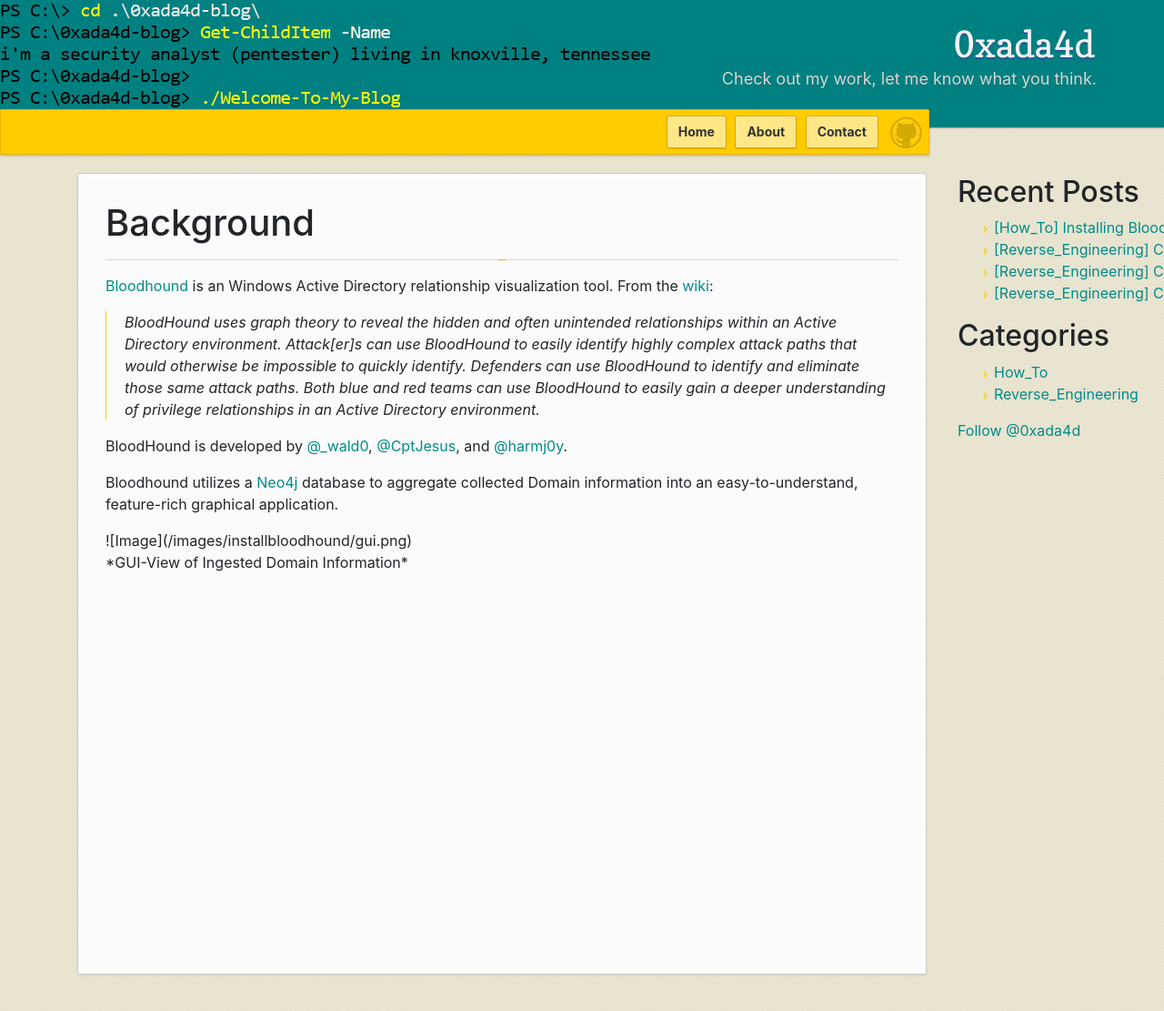
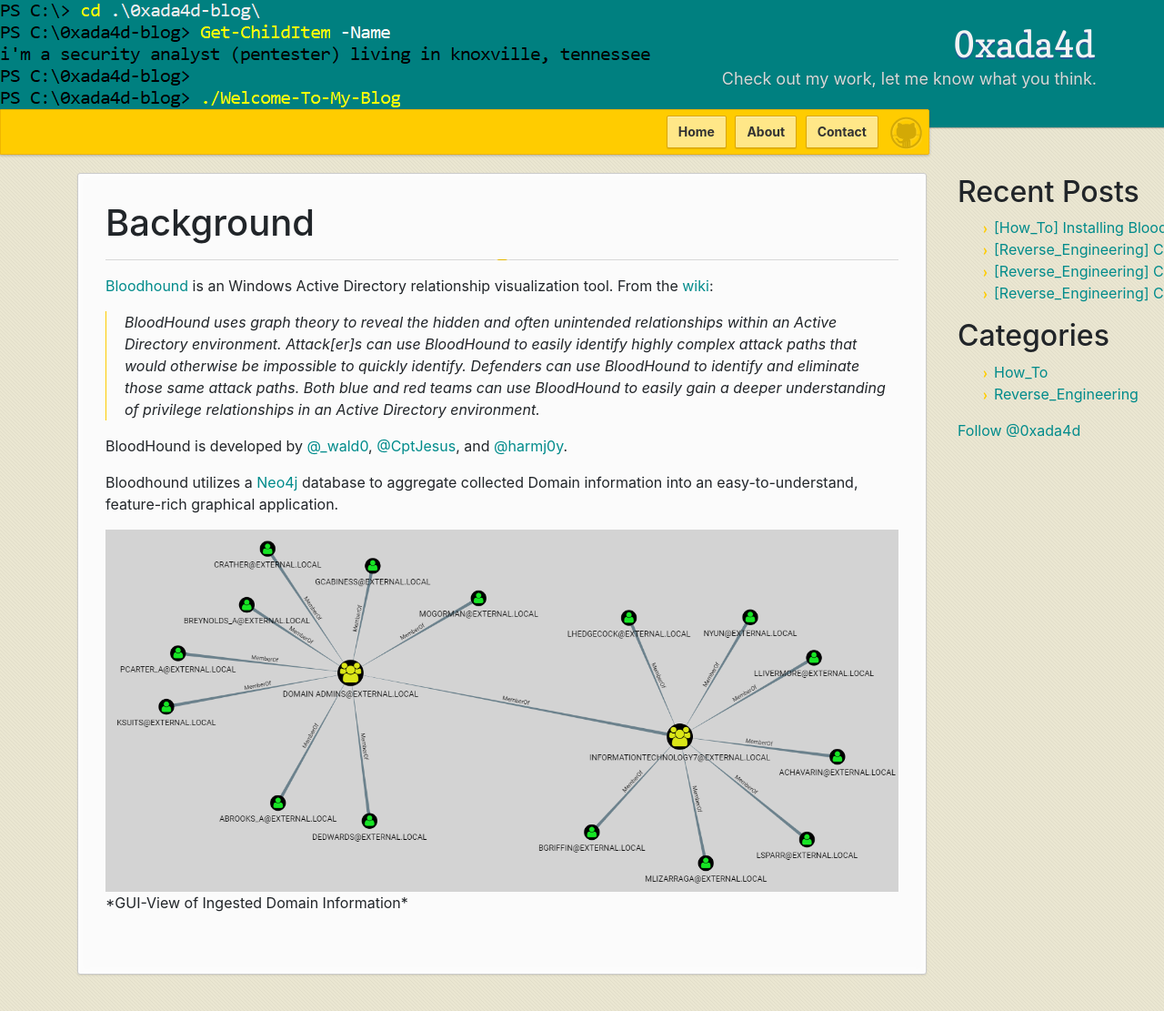
Before and after one commit to 0xada4d/0xada4d.github.io, a Jekyll site: the page built from _posts/2018-03-03-installing-bloodhound-server.md, in a window 1280 px wide and 1111 px high. Shown: the whole window at 91% size. Built offline with Jekyll 4.4.1, drawn with Linux system fonts in a browser that asks for light colours; comment, search, counter and statistics services are not loaded.

Commit message:
bloodhound how-to post

```diff
--- a/_posts/2018-03-03-installing-bloodhound-server.md
+++ b/_posts/2018-03-03-installing-bloodhound-server.md
@@ -19,6 +19,6 @@
 Bloodhound utilizes a [Neo4j](https://neo4j.com/) database to aggregate collected Domain information into an easy-to-understand, feature-rich graphical application.
 
 <figure>
-![Image](/images/installbloodhound/gui.png)
-<figcaption>*GUI-View of Ingested Domain Information*</figcaption>
+	<img src="/images/installbloodhound/gui.png" alt="bloodhound-gui-view"/>
+	<figcaption>*GUI-View of Ingested Domain Information*</figcaption>
 </figure>
```
